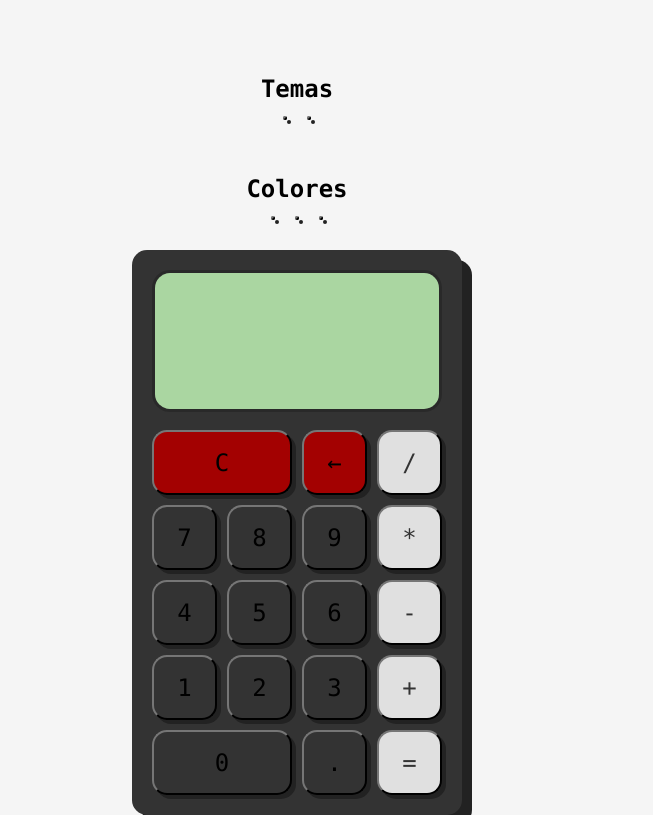
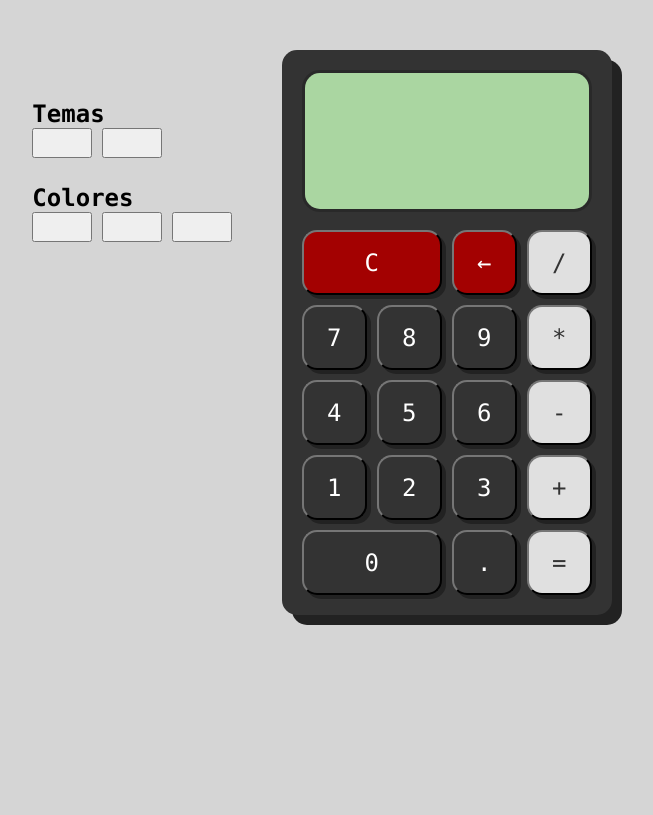
Before and after one commit to Fran26TE/Calculadora, a plain HTML site: page index.html in a window 1280 px wide. Shown: the whole page, without its empty margins (343-996 px from the left). Drawn offline with Linux system fonts and the light colour scheme.

Commit message:
estilos actualizados

```diff
--- a/style.css
+++ b/style.css
@@ -1,25 +1,28 @@
 * {
     margin: 0;
-
     font-family: "Consolas", monospace;
-
 }
 
 body {
-    background-color: #f5f5f5;
+    background-color: #D5D5D5;
 }
 
 .contenedor {
-    padding-top: 50px;
+    padding: 50px;
+    display: flex;
+    justify-content: center;
 }
 
-.vistas, h1 {
+.vistas {
+    margin: 50px;
+}
 
-    text-align: center;
+.vistas button {
+    width: 60px;
+    height: 30px;
 }
 
 .tema, .color {
-    padding-top: 25px;
     padding-bottom: 25px;
 }
 
@@ -27,7 +30,6 @@ body {
     display: flex;
     justify-content: center;
     align-items: center;
-
 }
 
 .calculadora {
@@ -41,10 +43,11 @@ body {
     box-shadow: 10px 10px 0px 0px #222222;
 }
 
-button {
+.calculadora button {
     cursor: pointer;
     margin: 5px;
     padding: 0;
+    color: #ffffff;
     border-radius: 15px;
     font-size: 1.5em;
     border-color: #222222;
@@ -52,28 +55,30 @@ button {
     box-shadow: 4px 4px 0px 0px #222222;
 }
 
-.borrar {
+.calculadora .borrar {
    background-color:#A30101;
 
 }
 
-.operador {
+.calculadora .operador {
     background-color: #e0e0e0;
     color: #333333;
 
 }
 
-button:active {
+.numero:active {
     background-color: #272727;
     box-shadow: none;
 }
 
 .borrar:active {
     background-color:#770303;
+    box-shadow: none;
 }
 
 .operador:active {
     background-color: #b9b9b9;
+    box-shadow: none;
 }
 
 button:focus {
```
Also changed, not shown: colores.css (added, +11 -0 lines).
